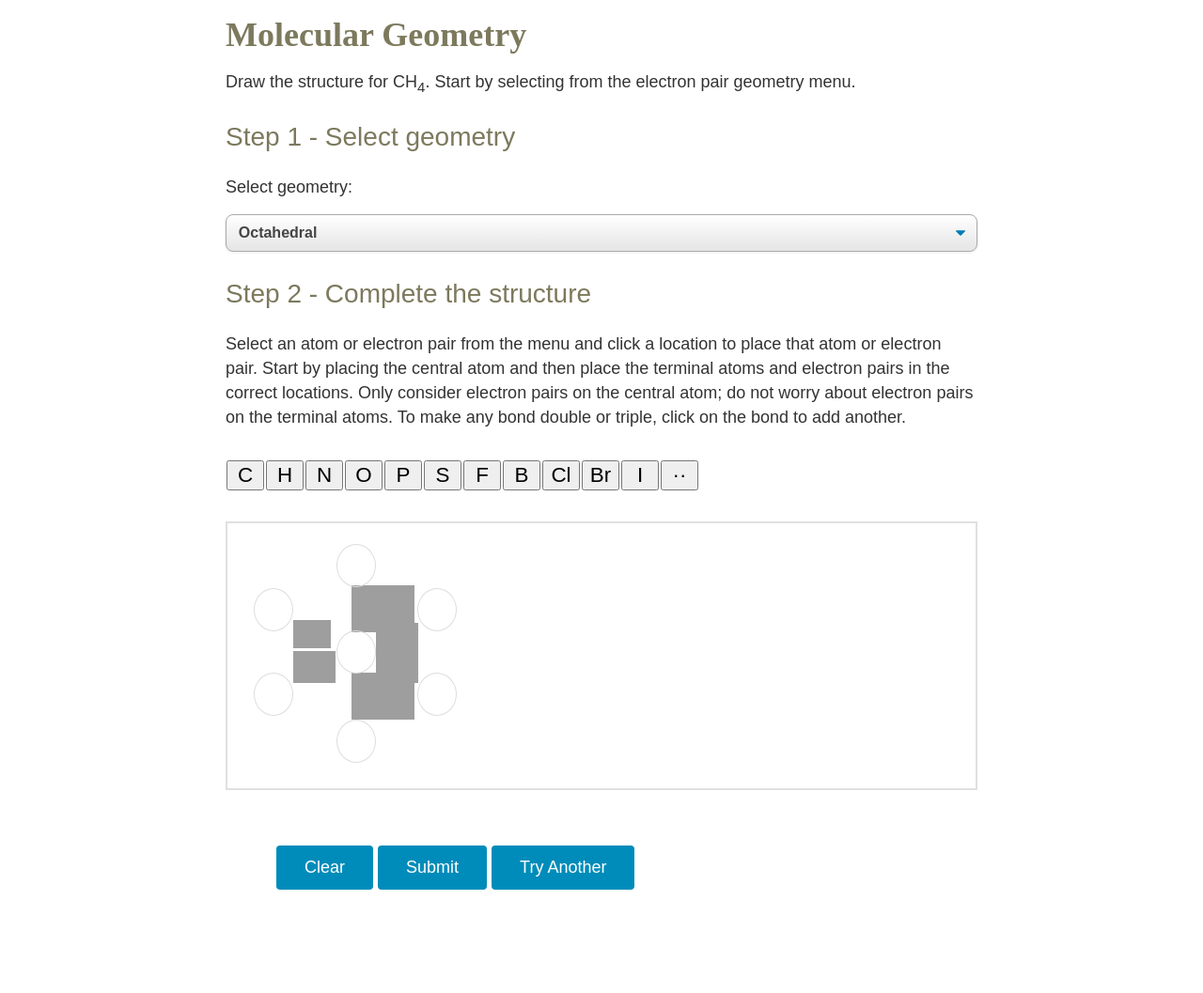
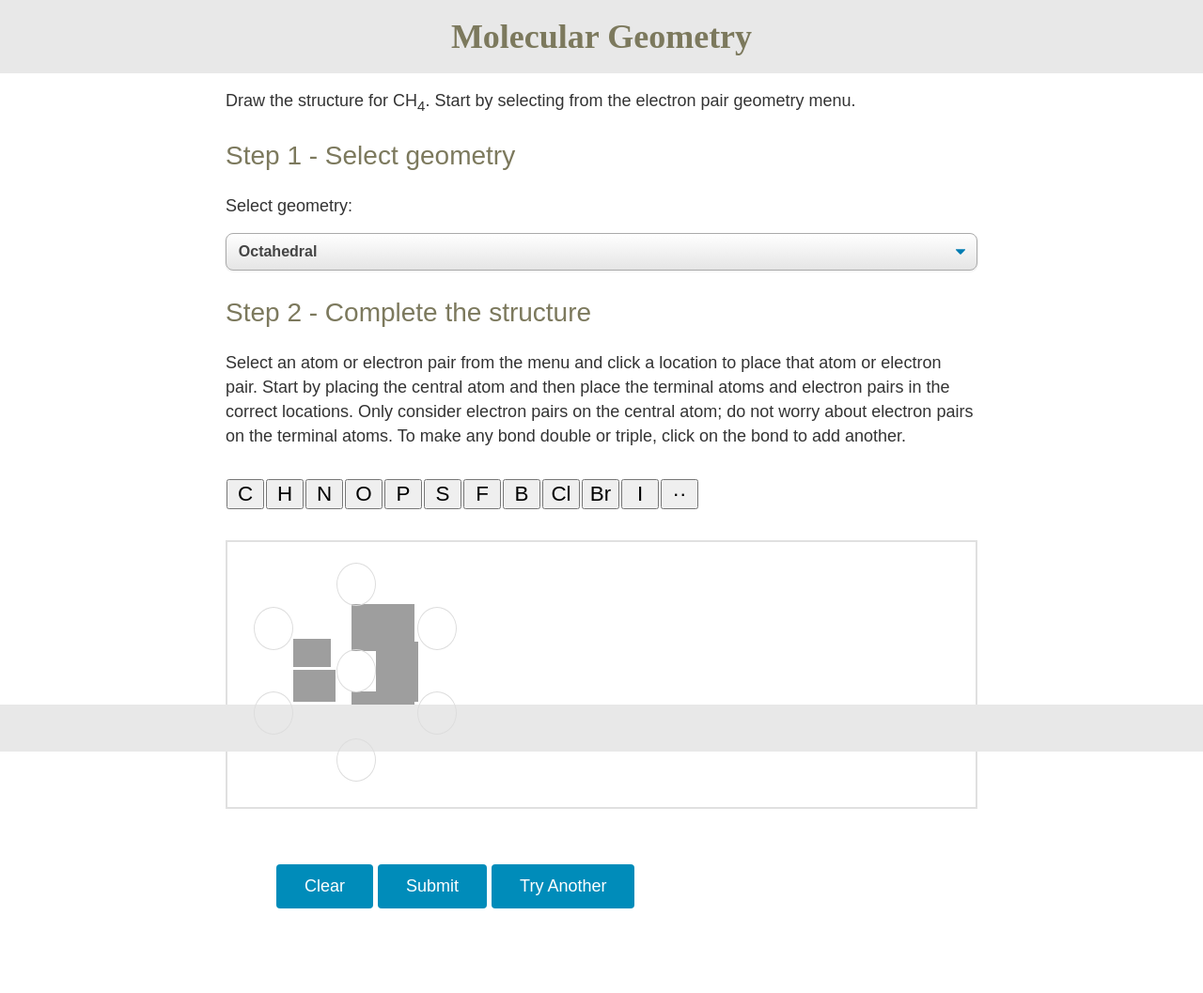
Before and after one commit to craigmateo/craigmateo.github.io, a PHP site: page / in a window 1280 px wide. Shown: the whole page at 94% size. Before the commit the page ends 947 px from the top, so only its background shows below. Run offline with PHP 8.4, Linux system fonts and the light colour scheme; lists and menus that the app fills with data are empty; grey boxes are pictures that could not be loaded.

```diff
--- a/index.html
+++ b/index.html
@@ -4,9 +4,14 @@
     <link rel="stylesheet" href="style.css">
     <script src="https://ajax.googleapis.com/ajax/libs/jquery/3.5.1/jquery.min.js"></script>
 </head>
+
+<div class="header" id="myHeader">
+  <h1>Molecular Geometry</h1>
+</div>
+
 <body>
 <div class="content">
-<h1>Molecular Geometry</h1>
+
 <p>Draw the structure for <span id="variationMol">-</span>. Start by selecting from the electron pair geometry menu.</p>
 <h3>Step 1 - Select geometry</h3>
 
@@ -160,4 +165,7 @@
 <script src="tetra-test.js"></script>
 </div>
 </body>
+<div class="footer">
+  <p>&nbsp;</p>
+</div>
 </html>
--- a/style.css
+++ b/style.css
@@ -8,6 +8,10 @@ p, body, td {
 h1 {
   color: #7c795d;
   font-family: 'Trocchi', serif;
+  margin:auto;
+  padding-top: 1rem;
+  padding-bottom: 1rem;
+  text-align: center;
 
 }
 
@@ -88,7 +92,7 @@ table {
   text-decoration: none;
   display: inline-block;
   font-size: 18px;
-  margin-bottom: 1em;
+  margin-bottom: 5em;
   border-radius: 4px;
   cursor: pointer;
 }
@@ -662,3 +666,39 @@ table {
 .select-css:disabled:hover, .select-css[aria-disabled=true] {
   border-color: #aaa;
 }
+
+
+.footer {
+  position: fixed;
+  left: 0;
+  bottom: 0;
+  width: 100%;
+  background-color: #E8E8E8;
+  color: white;
+  text-align: center;
+}
+
+
+/* Style the header */
+.header {
+  padding: 10px 16px;
+  background: #E8E8E8;
+  color: #f1f1f1;
+}
+
+/* Page content */
+.content {
+  padding: 16px;
+}
+
+/* The sticky class is added to the header with JS when it reaches its scroll position */
+.sticky {
+  position: fixed;
+  top: 0;
+  width: 100%
+}
+
+/* Add some top padding to the page content to prevent sudden quick movement (as the header gets a new position at the top of the page (position:fixed and top:0) */
+.sticky + .content {
+  padding-top: 102px;
+}
```
